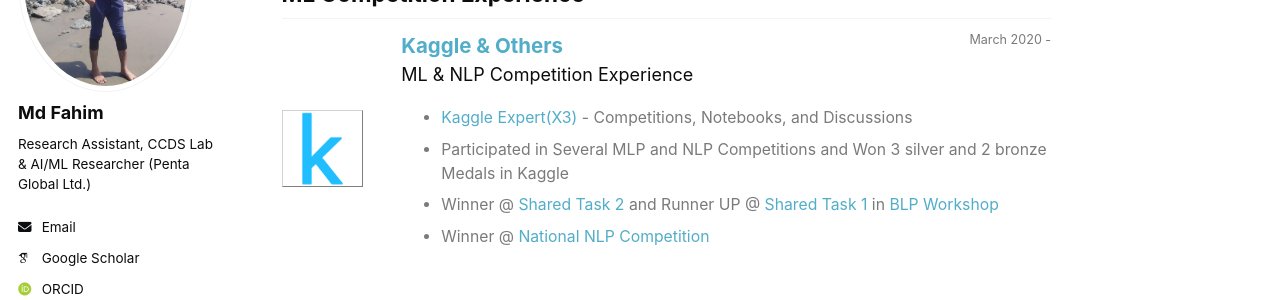
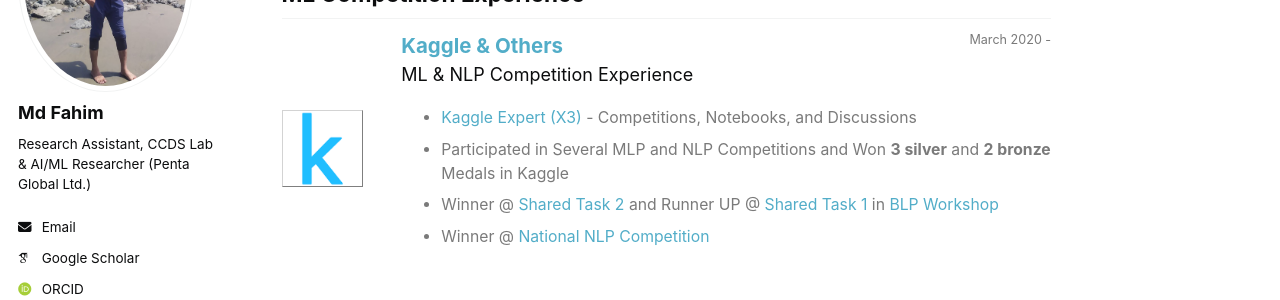
Before and after one commit to md-fahim/md-fahim.github.io, a Jekyll site: the page built from _pages/teaching.html, in a window 1280 px wide and 900 px high, scrolled down 544 px. Shown: the part 235-535 px from the top of the window. Built offline with Jekyll 4.4.1, drawn with Linux system fonts in a browser that asks for light colours; some web fonts are replaced.

Commit message:
experience_done

```diff
--- a/_pages/teaching.html
+++ b/_pages/teaching.html
@@ -96,8 +96,8 @@
     ML & NLP Competition Experience
     <div style="color:#7a7a7a">
       <ul>
-		<li> <a href="https://www.kaggle.com/mdfahimreshm">Kaggle Expert(X3) </a> - Competitions, Notebooks, and Discussions</li>
-		<li> Participated in Several MLP and NLP Competitions and Won 3 silver and 2 bronze Medals in Kaggle</li>
+		<li> <a href="https://www.kaggle.com/mdfahimreshm">Kaggle Expert (X3) </a> - Competitions, Notebooks, and Discussions</li>
+		<li> Participated in Several MLP and NLP Competitions and Won <b>3 silver</b> and <b>2 bronze</b> Medals in Kaggle</li>
     <li> Winner @ <a href="https://github.com/blp-workshop/blp_task2">Shared Task 2 </a> and Runner UP @
       <a href="https://github.com/blp-workshop/blp_task1">Shared Task 1 </a> in <a href="https://blp-workshop.github.io/">BLP Workshop</a>
     </li>
```
